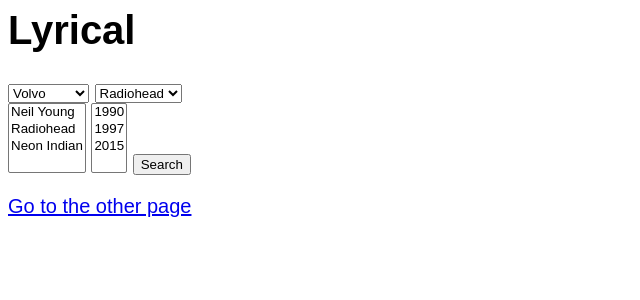
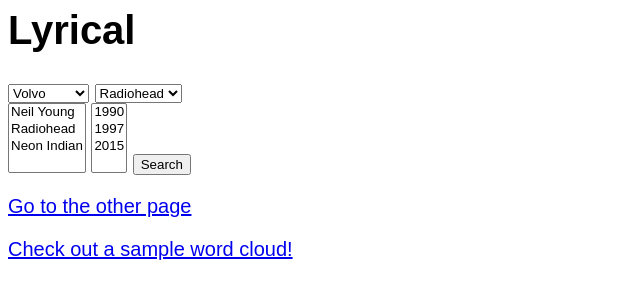
Before and after one commit to tklutey/Lyrical, a Flask app: template templates/index.html in a window 1280 px wide. Shown: the top 300 px of the page, without its empty margins (0-640 px from the left). Run offline with Flask 2, Linux system fonts and the light colour scheme; the template is opened without the code that fills it, so the values that code supplies are empty; parts of the project's set-up code (start-up, migrations or seed data) failed here and were passed over.

Commit message:
"updated index test branch"

```diff
--- a/templates/index.html
+++ b/templates/index.html
@@ -50,6 +50,10 @@
 
 <p><a href="another">Go to the other page</a></p>
 
+  <p><a href="cloud">Check out a sample word cloud!</a></p>
+
+
+
 <!--<form method="POST" action="/add">-->
 <!--<p>Name of new computer scientist: <input type="text" name="name"> <input type="submit" value="Add"></p>-->
 <!--</form>-->
```
